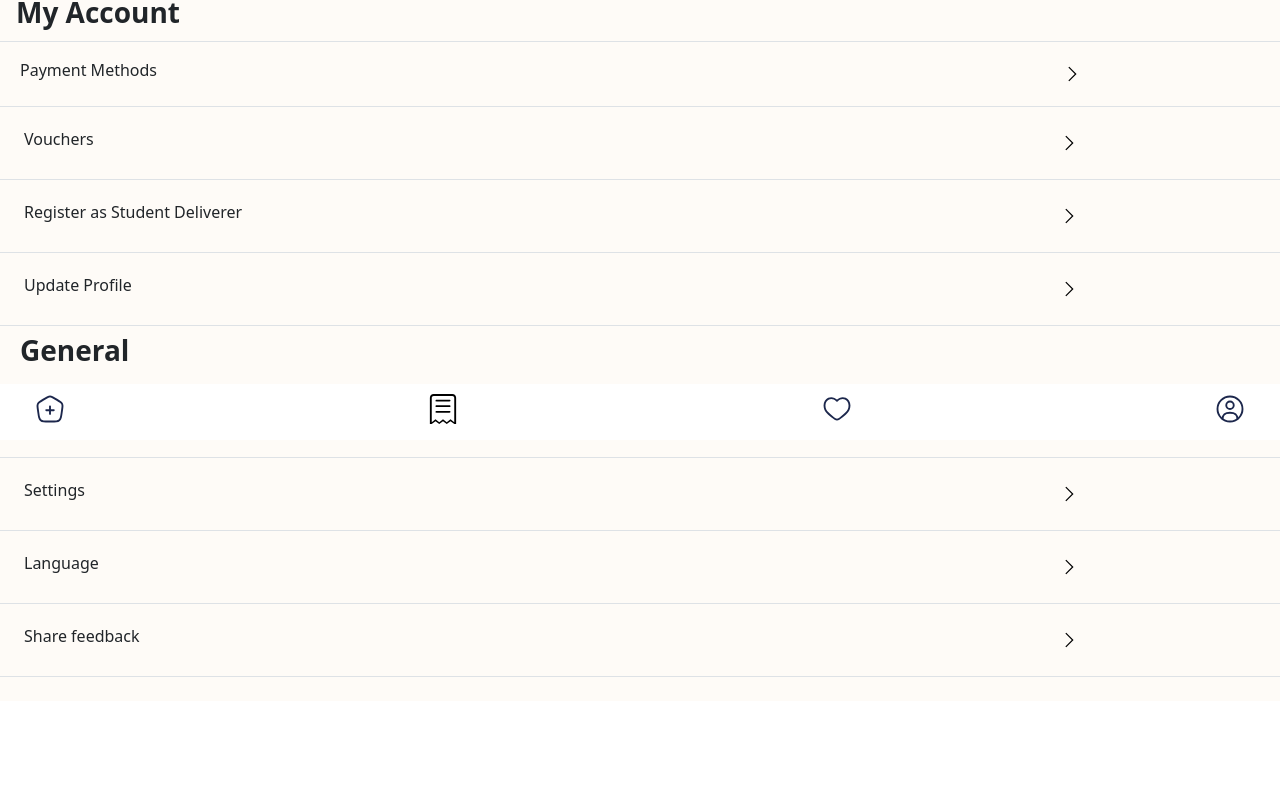
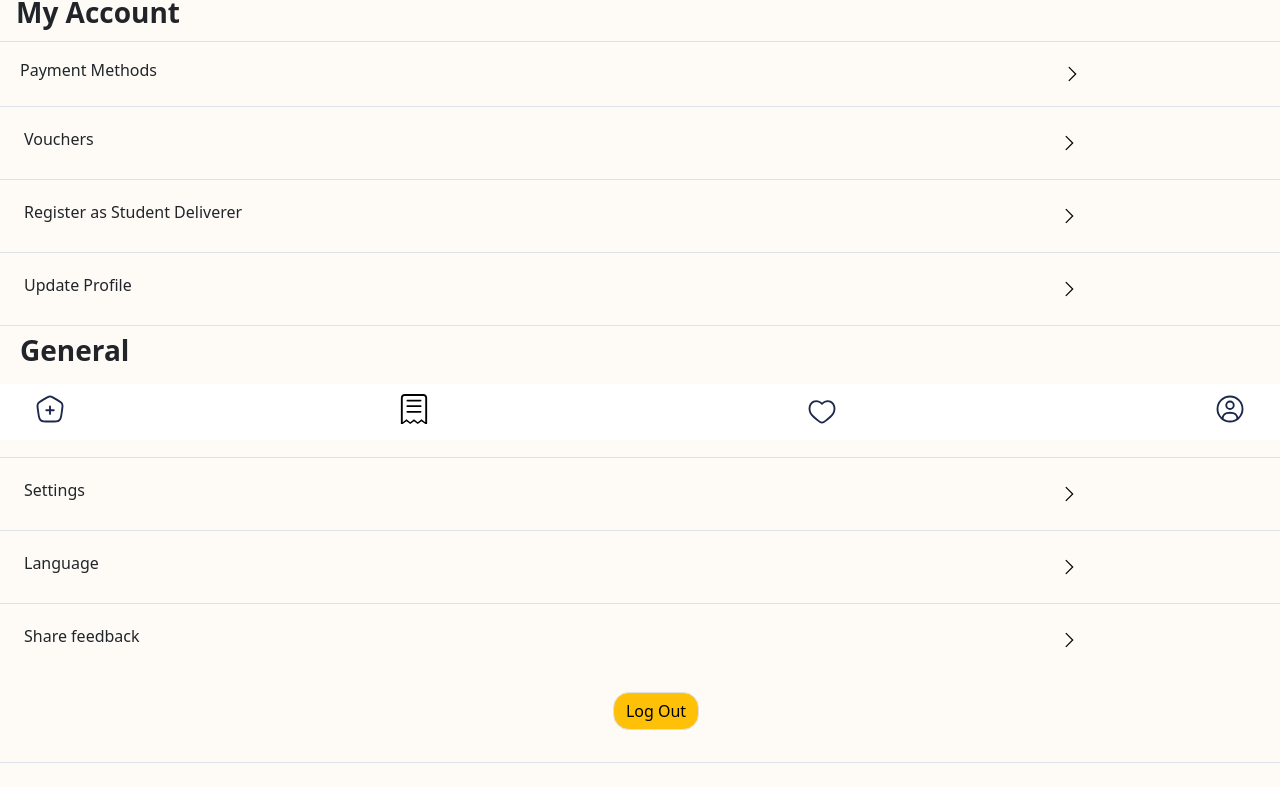
Before and after one commit to bel-bel159/CS206_MealMate, a React (Vite) app in the folder mealmateFrontend/: page /profile in a window 1280 px wide. Shown: the part 360-1162 px from the top of the page. Before the commit the page ends 1085 px from the top, so only its background shows below. Built offline with nearby package versions, Linux system fonts and the light colour scheme.

Commit message:
changed things to fit the flow

```diff
--- a/mealmateFrontend/src/Login.jsx
+++ b/mealmateFrontend/src/Login.jsx
@@ -83,7 +83,6 @@ function Login() {
             </label>
           </div>
           <div className="d-grid">
-          <a href="/" className="btn btn-lg" style={{ backgroundColor: '#FFC218' }}>Log in</a>
             <button type="submit" className="btn btn-lg" style={{ backgroundColor: '#FFC218' }}>Log in</button>
           </div>
           <div className="container">
--- a/mealmateFrontend/src/Profile.jsx
+++ b/mealmateFrontend/src/Profile.jsx
@@ -2,6 +2,7 @@ import React, { useEffect } from "react";
 import user from "./assets/user.svg";
 import next from "./assets/next.svg";
 import "./style.css";
+import { Link } from "react-router-dom";
 
 function Profile() {
   return (
@@ -112,6 +113,15 @@ function Profile() {
           <div className="col-2 mx-3 p-2 d-flex justify-content-end">
             <img src={next} alt="" style={{ width: "15px", height: "auto" }} />
           </div>
+
+        <div className="d-flex justify-content-center m-3 p-2">
+            <Link to="/login">
+            <button className="btn btn-warning border rounded-4 " >
+              Log Out
+            </button>
+            </Link>
+          </div>
+
         </div>
       </div>
     </div>
@@ -119,53 +129,3 @@ function Profile() {
 }
 
 export default Profile;
-
-// const Profile = () => {
-//     const [user, setUser] = useState({});
-//     const [isUserUpdated, setIsUserUpdated] = useState(false);
-
-//    useEffect(() => {
-//     const getProfileData = async () => {
-//         try{
-//             const data = await axios.get("http://localhost:5000/api/v1/user", {
-//                 headers: {
-//                     Authorization: `bearer ${token}`,
-
-//                 },
-//             });
-//             setUser(data);
-//             setIsUserUpdated(false);
-//         }catch(error){
-//                 console.log({error});
-//         }
-//     };
-//     getProfileData();
-//    }, [token, isUserUpdated]);
-
-//    return <div className="profile">
-//     <div className = "avatar">
-//         <div className="avatar-wrapper">
-//             {user.avatarUrl ? (
-//                 <img
-//                     src={user}
-//                     alt={`$(user.username} avatar`}
-//                 />
-//             ) : (
-//                 //if use has no image, use this icon as placeholder
-//                 <user/>
-//             )}
-//             <UploadAvatar
-//                 token = {token}
-//                 userId={user.id}
-//                 userName = {user.name}
-//                 avatarUrl = {user.avatarUrl}
-//                 setIsUserUpdated={setIsUserUpdated}
-//             />
-//         </div>
-//     </div>
-//         <p>Name: Javier</p>
-//         <p>Email: javer@gmail.com</p>
-
-//    </div>;
-
-// };
--- a/mealmateFrontend/src/components/BottomNavbar.jsx
+++ b/mealmateFrontend/src/components/BottomNavbar.jsx
@@ -46,7 +46,7 @@ export const BottomNavbar = () => {
           }
         />
       </Link>
-      <Link to="/favorites">
+
       <BottomNavigationAction
         icon={
           <img
@@ -56,7 +56,7 @@ export const BottomNavbar = () => {
           />
         }
       />
-      </Link>
+
       <Link to="/profile">
         <BottomNavigationAction
           icon={
```
Lines whose indentation alone changed are shown as unchanged.
